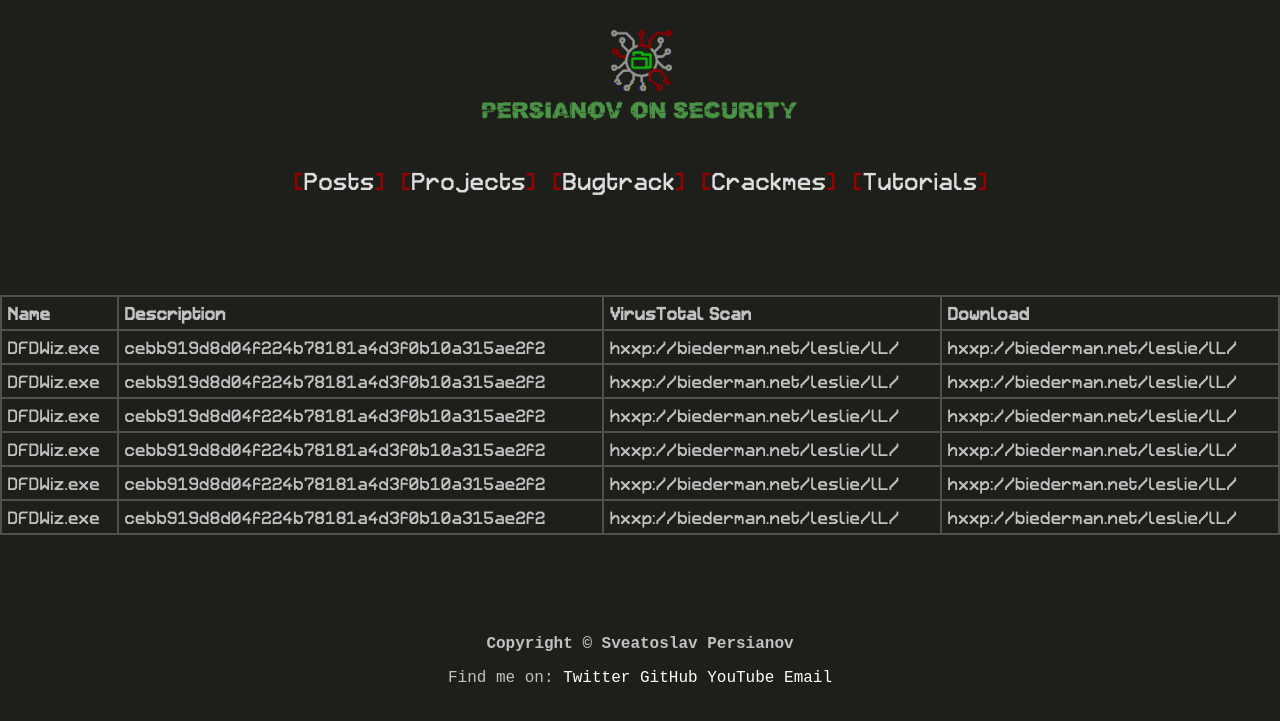
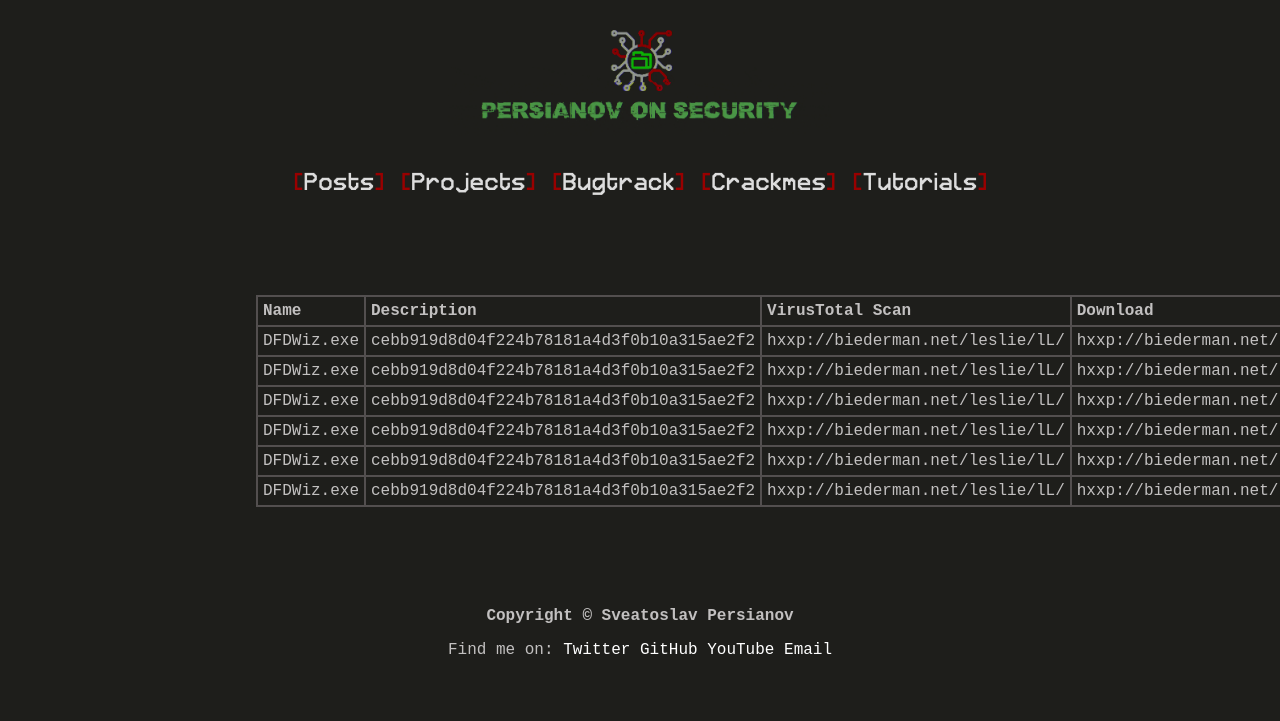
Before and after one commit to num1r0/num1r0.github.io, a Jekyll site: the page built from crackme-challenges.html, in a window 1280 px wide. Shown: the top 721 px of the page. Built offline with Jekyll 4.4.1, drawn with Linux system fonts in a browser that asks for light colours.

Commit message:
styles applied

```diff
--- a/_layouts/crackme.html
+++ b/_layouts/crackme.html
@@ -2,6 +2,7 @@
 layout: default
 ---
 
+<article class="resp_w">
     <table>
         <thead>
             <tr>
@@ -50,3 +51,4 @@ layout: default
             </tr>
         </tbody>
     </table>
+</article>
```
Lines whose indentation alone changed are shown as unchanged.
